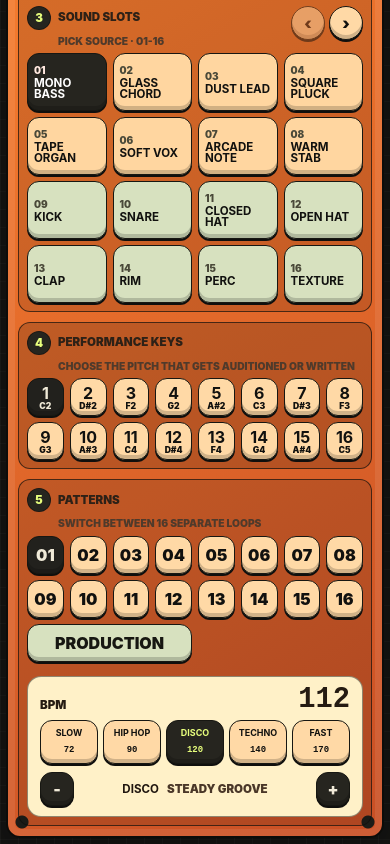
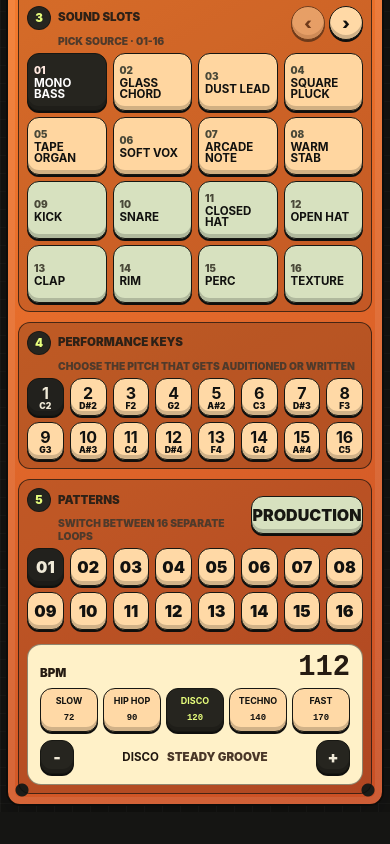
Before and after one commit to DheerajRay/NoteMaker, a React (Vite) app: page / in a window 390 px wide. Shown: the part 727-1571 px from the top of the page. After the commit the page ends 1539 px from the top, so only its background shows below. Built offline with nearby package versions, Linux system fonts and the light colour scheme.

Commit message:
Move production button to patterns header

```diff
--- a/src/components/Po33Device.tsx
+++ b/src/components/Po33Device.tsx
@@ -289,11 +289,16 @@ export function Po33Device({
 
         <section className="lower-panel">
           <div className="pattern-bank" aria-label="Pattern bank">
-            <ControlLabel
-              index="5"
-              title="Patterns"
-              body="switch between 16 separate loops"
-            />
+            <div className="pattern-bank-header">
+              <ControlLabel
+                index="5"
+                title="Patterns"
+                body="switch between 16 separate loops"
+              />
+              <button type="button" className="production-link-key" aria-label="Open production arranger" onClick={onOpenProduction}>
+                production
+              </button>
+            </div>
             {project.patterns.map((pattern) => (
               <button
                 type="button"
@@ -305,9 +310,6 @@ export function Po33Device({
                 {format2(pattern.id)}
               </button>
             ))}
-            <button type="button" className="production-link-key" aria-label="Open production arranger" onClick={onOpenProduction}>
-              production
-            </button>
           </div>
 
           <TempoControl tempo={project.tempo} onTempoChange={onTempoChange} />
--- a/src/styles.css
+++ b/src/styles.css
@@ -731,8 +731,20 @@ h2 {
   align-content: start;
 }
 
+.pattern-bank-header {
+  grid-column: 1 / -1;
+  display: grid;
+  grid-template-columns: 1fr auto;
+  gap: 10px;
+  align-items: center;
+}
+
+.pattern-bank-header .control-label {
+  grid-column: auto;
+}
+
 .production-link-key {
-  grid-column: span 4;
+  min-width: 132px;
   min-height: 42px;
   padding: 0 12px;
   border-radius: 16px;
@@ -1545,9 +1557,15 @@ h2 {
     gap: 6px;
   }
 
+  .pattern-bank-header {
+    grid-template-columns: 1fr auto;
+    gap: 7px;
+  }
+
   .production-link-key {
-    grid-column: span 4;
+    min-width: 112px;
     min-height: 38px;
+    padding: 0 8px;
     border-radius: 12px;
   }
 
```
